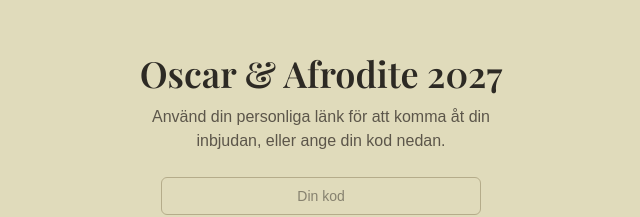
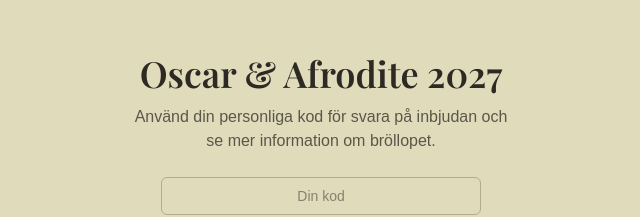
Before and after one commit to Oscar-Nordstrom/rsvp_next, a Next.js app: page / in a window 1280 px wide. Shown: the part 240-457 px from the top of the page, without its empty margins (319-959 px from the left). Built offline with nearby package versions, Linux system fonts and the light colour scheme; a web font is replaced by a local one.

Commit message:
change text

```diff
--- a/app/page.tsx
+++ b/app/page.tsx
@@ -15,8 +15,7 @@ export default async function Home({
           Oscar & Afrodite 2027
         </h1>
         <p className="mt-3 max-w-sm text-muted">
-          Använd din personliga länk för att komma åt din inbjudan, eller
-          ange din kod nedan.
+          Använd din personliga kod för svara på inbjudan och se mer information om bröllopet.
         </p>
       </div>
 
```
